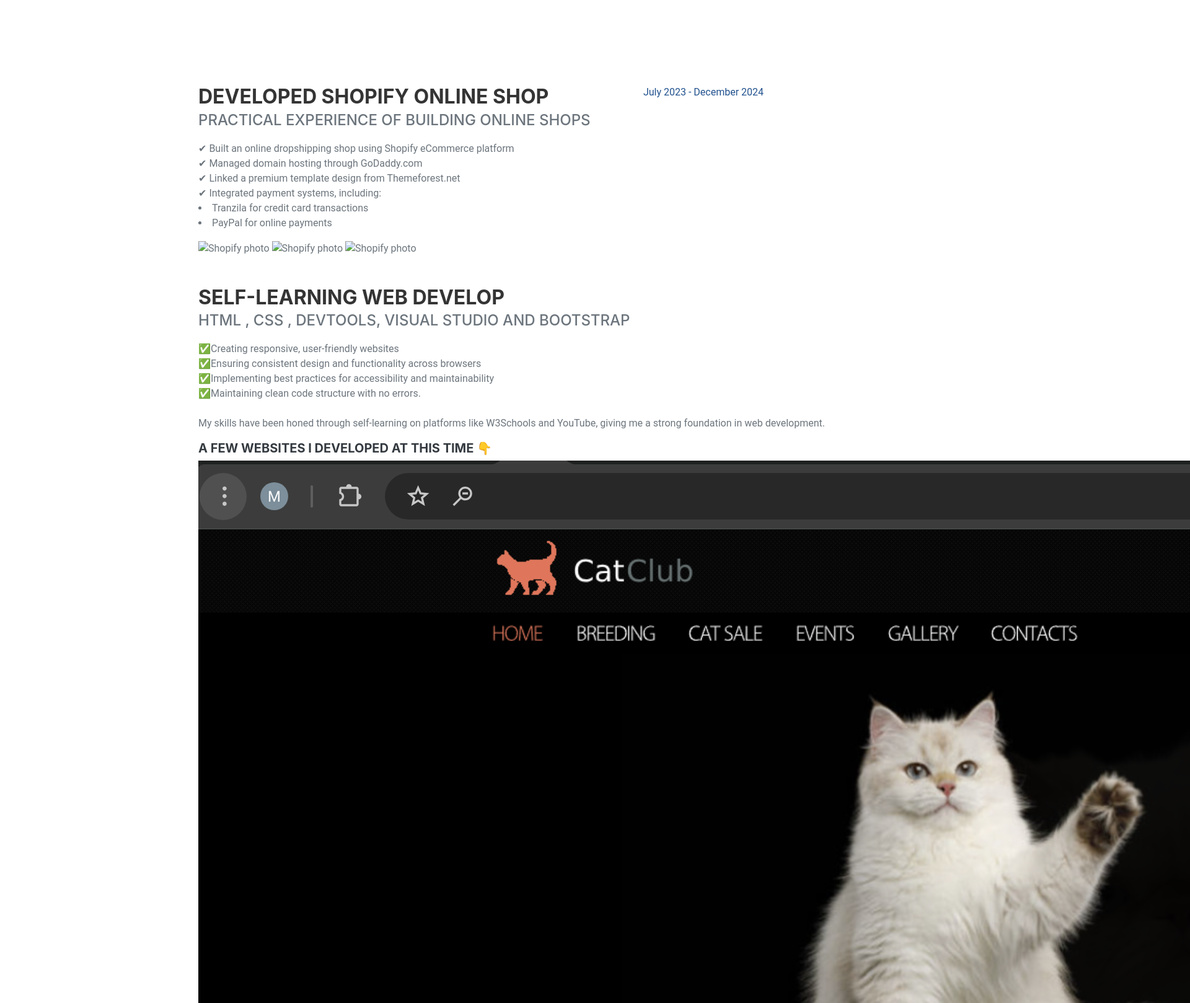
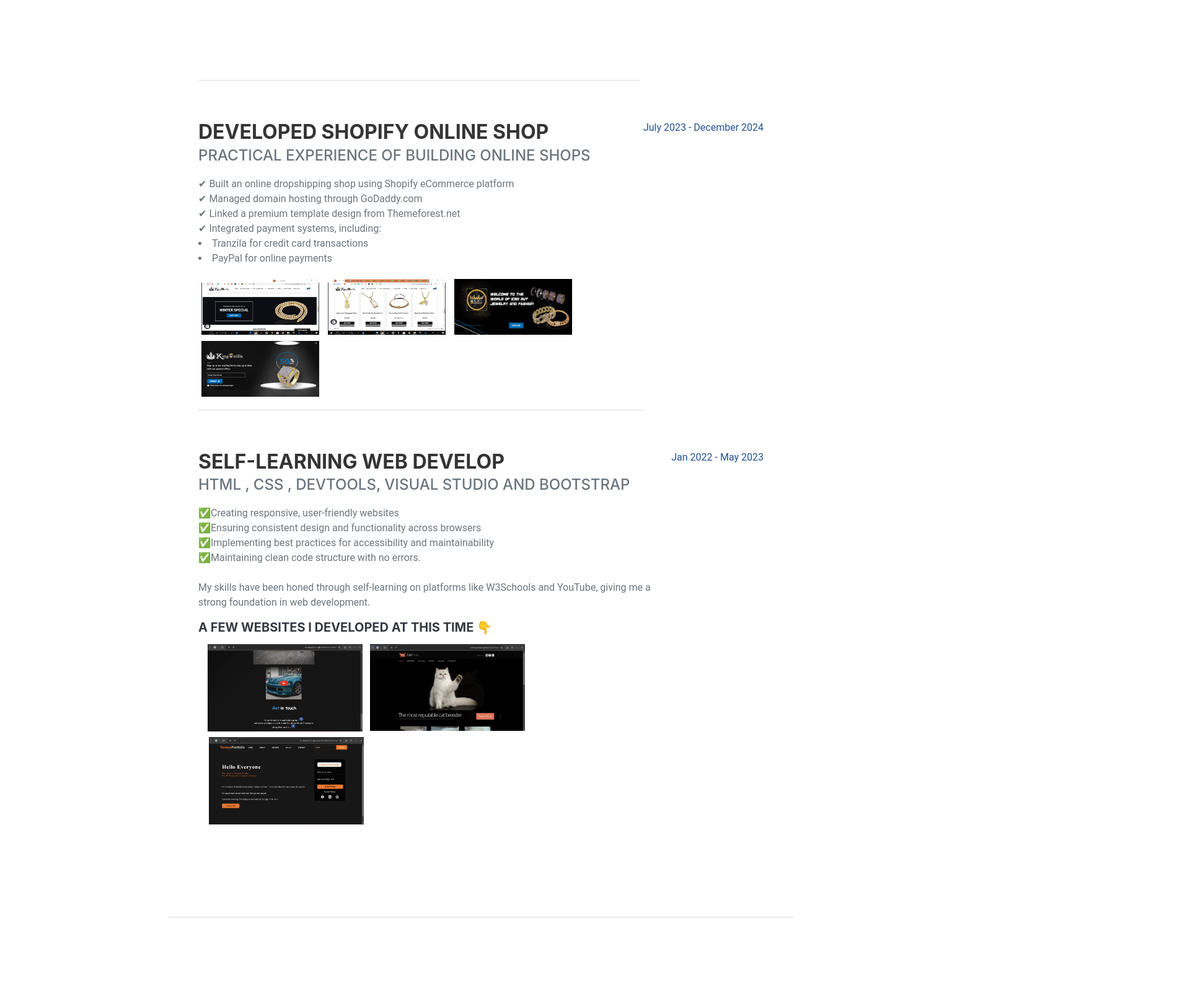
Before and after one commit to TommyCohen1/Portfolio-update, a plain HTML site: page index.html in a window 1280 px wide. Shown: the part 1940-3558 px from the top of the page at 62% size, 1920 px wide, since content can reach past the window. Drawn offline with nearby package versions, Linux system fonts and the light colour scheme; a web font is replaced by a local one.

Commit message:
Update index.html

```diff
--- a/index.html
+++ b/index.html
@@ -45,13 +45,13 @@
                     </h1>
                     <div class="subheading mb-5">
                         Tel-Aviv , ISRAEL · (+972) 50-427-2744 ·
-                        <a href="mailto:name@email.com" style="text-decoration: none;">Kingozilla1@gmail.com</a>
+                        <a href="mailto:name@email.com" style="text-decoration: none;" class="links-design1">Kingozilla1@gmail.com</a>
                     </div>
                     <h3>A Few Words About Me &#128071;</h3>
                     <p class="lead mb-5">
                        I'm Tommy, 30 years young and still wondering how I ended up in the “adulting” phase of life.&#128517; I'm a responsible professional focused on delivering high-quality results. With a passion for problem-solving and continuous learning, I approach every task with determination. Known for reliability, I strive to exceed expectations and ensure the best outcomes in my work.</p>
                     <div class="social-icons">
-                        <a class="social-icon" href="https://www.linkedin.com/in/tommy-cohen-333361314/" target="_blank"><i class="fab fa-linkedin-in"></i></a>
+                        <a class="social-icon" class="up" href="https://www.linkedin.com/in/tommy-cohen-333361314/" target="_blank"><i class="fab fa-linkedin-in"></i></a>
                         <a class="social-icon" href="https://github.com/TommyCohen1" target="_blank"><i class="fab fa-github"></i></a>
                         <a class="social-icon" href="https://x.com/TommyNightWolf" target="_blank"><i class="fab fa-twitter"></i></a>
                         <a class="social-icon" href="https://www.facebook.com/tommy.tom.104" target="_blank"><i class="fab fa-facebook-f"></i></a>
@@ -83,12 +83,13 @@
                             <li class="listqa">&#9989; Executing UI/UX, Functional, E2E, Regression and Sanity testing</li>
                             <li class="listqa">&#9989; Working with Agile / Waterfall methodologies</li>
                             <br>
-                            <h5>During the course, I was asked to build STD project together with &#128073;<a href="https://www.linkedin.com/in/moshe-gedalia/" target="_blank">Moshe Gedalia</a><br></h5>
-                                <h5>You’re more than welcome to review our project.</h5>
+                            <h5>During the course, I was asked to build STD project together with &#128073;<a href="https://www.linkedin.com/in/moshe-gedalia/" target="_blank" class="links-design1">Moshe Gedalia</a><br></h5>
+                                <h5>You're more than welcome to review our project. <a href="TommySTD.pdf" target="_blank" class="links-design">(Click to view in original size)</a></h5>
                                 <embed src="TommySTD.pdf" width="500" height="375"
                                 type="application/pdf" alt="This browser does not support PDFs. Please download the PDF to view it">
-                        </embed>
+                        </embed><hr>
                         </div>
+
                         <div class="flex-shrink-0"><span class="text-primary">July 2024 - September 2024</span></div>
                     </div>
                     <div class="d-flex flex-column flex-md-row justify-content-between mb-5">
@@ -103,9 +104,12 @@
                                     <li>Tranzila for credit card transactions</li>
                                     <li>PayPal for online payments</li>
                             </div>
-                            <img src="#" alt="Shopify photo">
-                            <img src="#" alt="Shopify photo">
-                            <img src="#" alt="Shopify photo">
+                            <div class="shopify-section ">
+                            <a href="shop1.png" target="_blank"><img src="shop1.png" class="shopify-img" alt="Shopify photo"></a>
+                            <a href="shop2.png" target="_blank"><img src="shop2.png" class="shopify-img" alt="Shopify photo"></a>
+                            <a href="shop3.jpg" target="_blank"><img src="shop3.jpg" class="shopify-img" alt="Shopify photo"></a>
+                            <a href="shop4.jpg" target="_blank"><img src="shop4.jpg" class="shopify-img" alt="Shopify photo"></a>
+                            </div><hr>
                         </div>
                         <div class="flex-shrink-0"><span class="text-primary">July 2023 - December 2024</span></div>
                     </div>
@@ -125,11 +129,18 @@
                             <p>My skills have been honed through self-learning on platforms like W3Schools and YouTube, giving me a strong foundation in web development.
                             </p>
                             <h5>A few websites I developed at this time &#128071;</h5>
-                            <div class="web-images">
-                            <a href="https://tommycohen1.github.io/CatClub/" target="_blank"><img src="web2.png" alt="catclub"></a>
-                            <a href="https://tommycohen1.github.io/Portfolio/index.html" target="_blank"><img src="web1.png" alt="portfolio"></a>
-                            <a href="https://tommycohen1.github.io/NewProject/" target="_blank"><img src="web3.png" alt="newproject"></a></div>
-                        </div>
+                            <div class="hover14 column">
+                                    <div><a href="https://tommycohen1.github.io/NewProject/" target="_blank" alt="no image">
+                                        <figure><img src="web3.png"/></figure></a>
+                                    </div>
+                                    <div><a href="https://tommycohen1.github.io/CatClub/" target="_blank" alt="no image">
+                                        <figure><img src="web2.png"/></figure></a>
+                                    </div>
+                                    <div><a href="https://tommycohen1.github.io/Portfolio/index.html" target="_blank" alt="no image">
+                                        <figure><img src="web1.png"/></figure></a>
+                                    </div>
+                                </div></div>
+
                         <div class="flex-shrink-0"><span class="text-primary">Jan 2022 - May 2023</span></div>
                     </div>
                 </div>
```
